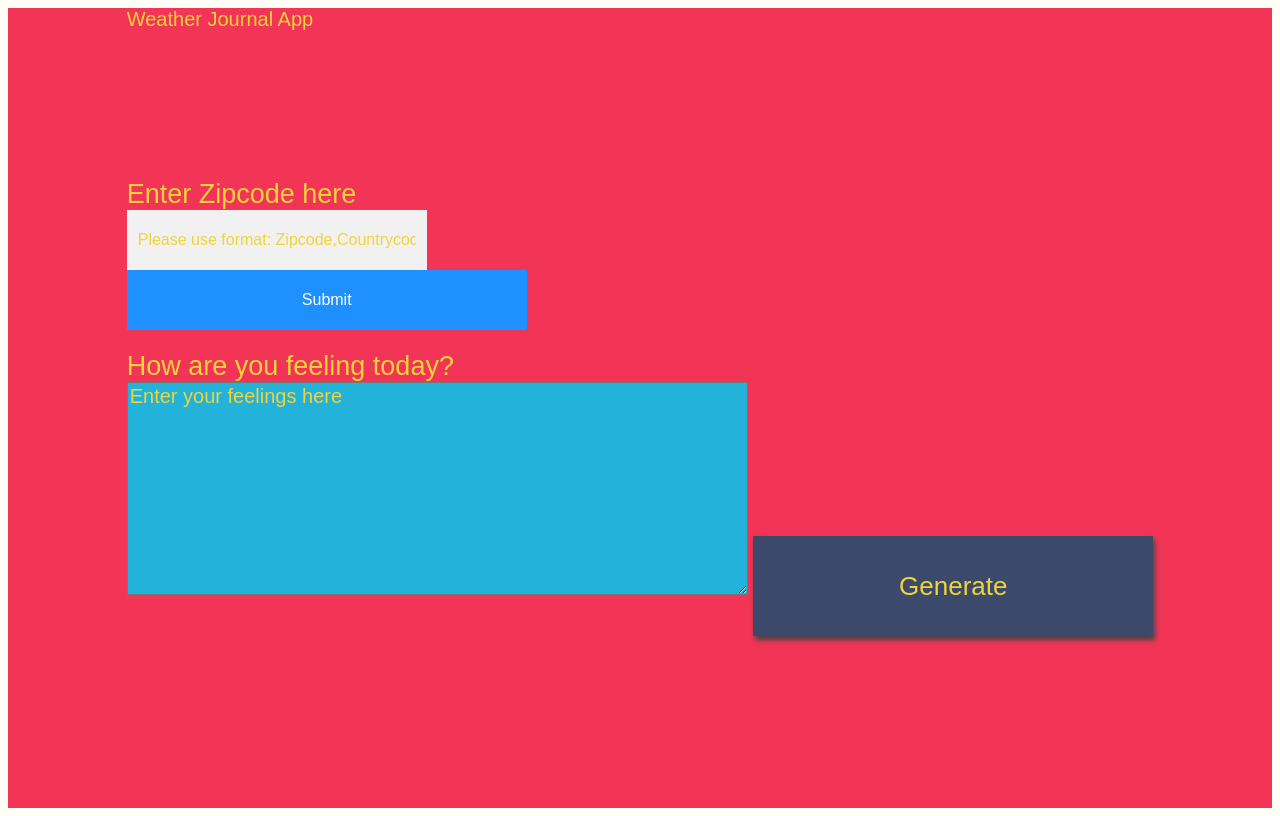
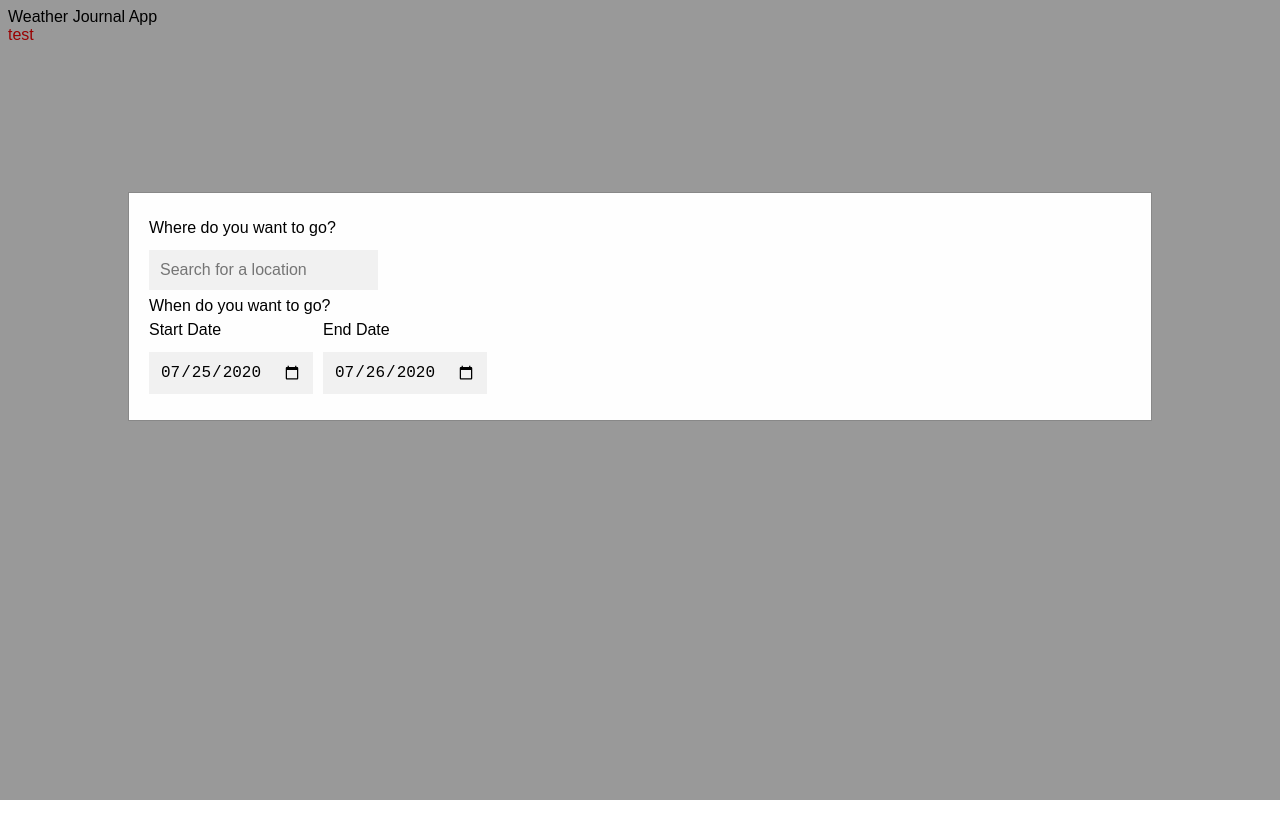
Before and after one commit to 3rpse-ai/Travel-App, a website built with webpack: page src/client/views/index.html in a window 1280 px wide. Built offline with nearby package versions, Linux system fonts and the light colour scheme.

Commit message:
feat: adding base layout for add trip modal

```diff
--- a/src/client/index.js
+++ b/src/client/index.js
@@ -12,18 +12,8 @@ export{
 console.log("Index.js reporting for duty sir!");
 
 //HTML reference variables
-const button = document.getElementById("generate");
-const feelingsBox = document.getElementById("feelings");
-const zipBox = document.getElementById("zip");
-const entryField = document.querySelector(".holder.entry")
-const entryDate = document.getElementById("date");
-const entryTemp = document.getElementById("temp");
-const entryFeel = document.getElementById("content");
+const location = document.getElementById("location");
 
 //event listeners
-button.addEventListener("click",searchLocation);
-entryField.addEventListener("click",function(){
-    entryField.style.visibility = "hidden";
-})
 
-autocomplete(document.getElementById("zip"), searchLocation);
+autocomplete(location, searchLocation);
--- a/src/client/js/app.js
+++ b/src/client/js/app.js
@@ -3,56 +3,77 @@ import { refreshList } from './autocomplete'
 
 
 //HTML reference variables
-const button = document.getElementById("generate");
-const feelingsBox = document.getElementById("feelings");
-const zipBox = document.getElementById("zip");
-const entryField = document.querySelector(".holder.entry")
-const entryDate = document.getElementById("date");
-const entryTemp = document.getElementById("temp");
-const entryFeel = document.getElementById("content");
+const searchBox = document.getElementById("location");
+const startDatePicker = document.getElementById("start");
+const endDatePicker = document.getElementById("end");
 
 //variables for storing location array
 let geoNames;
 let selectedGeoName;
 
+const currentDate = new Date();
+const tmrw = new Date(currentDate);
+tmrw.setDate(tmrw.getDate() + 1);
+//const tmrw = currentDate.setDate(currentDate.getDate() + 1)
+startDatePicker.valueAsDate = currentDate;
+endDatePicker.valueAsDate = tmrw;
+//getting today as string value for datepicker min attribute
 
-const postWeatherData = async (url = '', data = {})=>{
+//helper function for converting date to string
+function convertDateToString(date) {
+    var dd = date.getDate();
+    var mm = date.getMonth() + 1; //January is 0!
+    var yyyy = date.getFullYear();
+    if (dd < 10) {
+        dd = '0' + dd
+    }
+    if (mm < 10) {
+        mm = '0' + mm
+    }
+    return yyyy + '-' + mm + '-' + dd;
+}
+
+startDatePicker.min = convertDateToString(currentDate);
+endDatePicker.min = convertDateToString(tmrw);
+
+
+const postWeatherData = async (url = '', data = {}) => {
     const response = await fetch(url, {
         method: 'POST',
         credentials: 'same-origin',
-        headers:{
+        headers: {
             'Content-Type': 'application/json',
         },
         body: JSON.stringify(data),
     });
 
-    try{
+    try {
         const newData = await response.json();
         console.log(response);
         console.log(newData);
         return newData;
-    }catch(error){
-        console.log("error",error);
+    } catch (error) {
+        console.log("error", error);
     }
 }
 
-function searchLocation(query){
-    postWeatherData('http://localhost:8000/receiveLocations',{location: query, length: 10})
-    .then(function(data){
+function searchLocation(query) {
+    postWeatherData('http://localhost:8000/receiveLocations', { location: query, length: 10 })
+        .then(function (data) {
             geoNames = data.geonames;
             console.log(geoNames);
             let names = [];
-        for(const geoName of geoNames){
+            for (const geoName of geoNames) {
                 names.push(geoName.name)
             }
-        refreshList(zipBox, names, getSelectedPosition);
+            refreshList(searchBox, names, getSelectedPosition);
         })
 };
 
 //callback function for receiving the autoselect element position
-function getSelectedPosition(position){
+function getSelectedPosition(position) {
     selectedGeoName = geoNames[position];
     console.log(selectedGeoName);
 }
 
-export{ searchLocation }
+export { searchLocation }
--- a/src/client/js/autocomplete.js
+++ b/src/client/js/autocomplete.js
@@ -1,3 +1,9 @@
+/*
+sample code taken from: https://www.w3schools.com/howto/howto_js_autocomplete.asp
+Adaptions were made in order to reload results on typing via API & to return chosen element's position
+*/
+
+
 function autocomplete(inp, refreshCallback) {
     /*the autocomplete function takes two arguments,
     the text field element and an array of possible autocompleted values:*/
--- a/src/client/styles/style.scss
+++ b/src/client/styles/style.scss
@@ -1,113 +1,38 @@
-body{
-    background: #fffff8;
-    font-family: -apple-system, BlinkMacSystemFont, sans-serif;
+.addTripModal{
+    background-color: rgb(0,0,0); /* Fallback color */
+  background-color: rgba(0,0,0,0.4); /* Black w/ opacity */
+    position: absolute;
+    margin: 0%, 10%;
+    width: 100%;
+    height: 100%;
+    z-index: 1;
+    left: 0;
+    top: 0;
+    overflow: auto;
+    .modalContent{
+        background-color: #fefefe;
+        margin: 15% auto; /* 15% from the top and centered */
+        padding: 20px;
+        border: 1px solid #888;
+        width: 80%;
+    }
 }
 
-#app{
-    display: grid;
-    grid-auto-rows: minmax(150px, auto);
-    /* grid-template-columns:  */
-    height:100vh;
-    background: #f23557;
-    color: #f0d43a;
-    justify-content: center;
-    grid-gap: 1em;
-    font-size: 20px;
-    font-family: 'Oswald', sans-serif;
+label {
+    display: block;
+    font: 1rem 'Fira Sans', sans-serif;
 }
 
-.holder{
-
+input,
+label {
+    margin: .4rem 0;
 }
 
-.entry{
-    background: rgba(59, 74, 107, .4);
-    z-index: 1;
-    visibility: hidden;
+#datepicker{
+    display: flex;
+    flex-direction: row;
+
+    div{
+        margin-inline-end: 10px;
+    }
 }
-
-#entryHolder{
-
-}
-
-#date{
-
-}
-
-#temp{
-
-}
-
-#content{
-
-}
-
-.headline {
-
-}
-.title{
-
-}
-
-/*  Basic Styling To Override Default For Basic HTML Elements */
-label{
-    display:block;
-    font-size: 27px;
-}
-
-input{
-    display:block;
-    height: 60px;
-    width: 400px;
-    background:#22b2da;
-    color: #f0d43a;
-    font-size: 20px;
-    font-family: 'Oswald', sans-serif;
-    border: none;
-}
-
-button{
-    width: 400px;
-    height: 100px;
-    background: #3b4a6b;
-    color: #f0d43a;
-    font-size: 26px;
-    font-family: 'Oswald', sans-serif;
-    border: none;
-    box-shadow: 2px 4px 5px #444;
-}
-h1{
-    font-size: 36px;
-}
-
-textarea{
-    background:#22b2da;
-    color: #f0d43a;
-    font-size: 20px;
-    font-family: 'Oswald', sans-serif;
-}
-/* Reset style for HTML element on active to have no border*/
-input:focus,
-select:focus,
-textarea:focus,
-button:focus {
-    outline: none;
-}
-/* Style for Placeholder Text*/
-::placeholder { /* Firefox, Chrome, Opera */
-    color: #f0d43a;
-    font-family: 'Oswald', sans-serif;
-
-}
-
-:-ms-input-placeholder { /* Internet Explorer 10-11 */
-    color: #f0d43a;
-    font-family: 'Oswald', sans-serif;
-
-}
-
-::-ms-input-placeholder { /* Microsoft Edge */
-    color: #f0d43a;
-    font-family: 'Oswald', sans-serif;
-
-}
--- a/src/client/views/index.html
+++ b/src/client/views/index.html
@@ -11,30 +11,36 @@
     <div class="holder headline">
       Weather Journal App
     </div>
-    <div class="holder zip">
-      <label for="zip">Enter Zipcode here</label>
-      <form autocomplete="off" action="/action_page.php">
-        <div class="autocomplete" style="width:300px;">
-          <input type="text" id="zip" placeholder="Please use format: Zipcode,Countrycode (1220,AT)">
+
+    <div class="addTripModal">
+      <div class="modalContent">
+        <label for="location">Where do you want to go?</label>
+        <form autocomplete="off" action="/action_page.php">
+          <div class="autocomplete">
+            <input type="text" id="location" placeholder="Search for a location">
+          </div>
+        </form>
+        <span>When do you want to go?</span>
+        <div id="datepicker">
+          <div>
+            <label for="start">Start Date</label>
+            <input type="date" id="start" name ="trip-start">
+          </div>
+
+          <div>
+            <label for="end">End Date</label>
+            <input type="date" id="end" name ="trip-end">
+          </div>
+
+
+
         </div>
-        <input type="submit">
-      </form>
-
-    </div>
-
-    <div class="holder feel">
-      <label for="feelings">How are you feeling today?</label>
-      <textarea class="myInput" id="feelings" placeholder="Enter your feelings here" rows="9" cols="50"></textarea>
-      <button id="generate" type="submit"> Generate </button>
-    </div>
-    <div class="holder entry">
-      <div class="title"></div>
-      <div id="entryHolder">
-        <div id="date"></div>
-        <div id="temp"></div>
-        <div id="content"></div>
       </div>
     </div>
+    <div style="color:red;">test</div>
+
+
+
   </div>
 
 </body>
```
Lines whose indentation alone changed are shown as unchanged.
